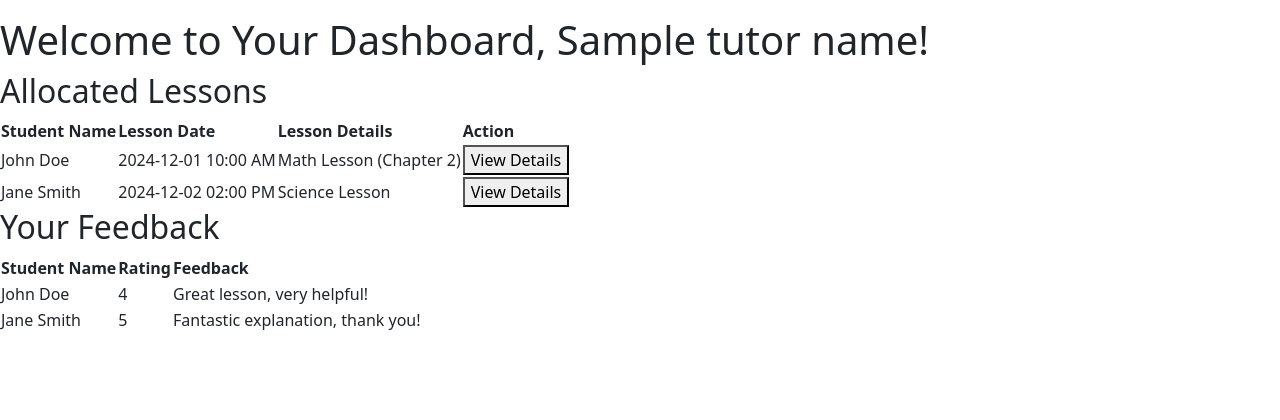
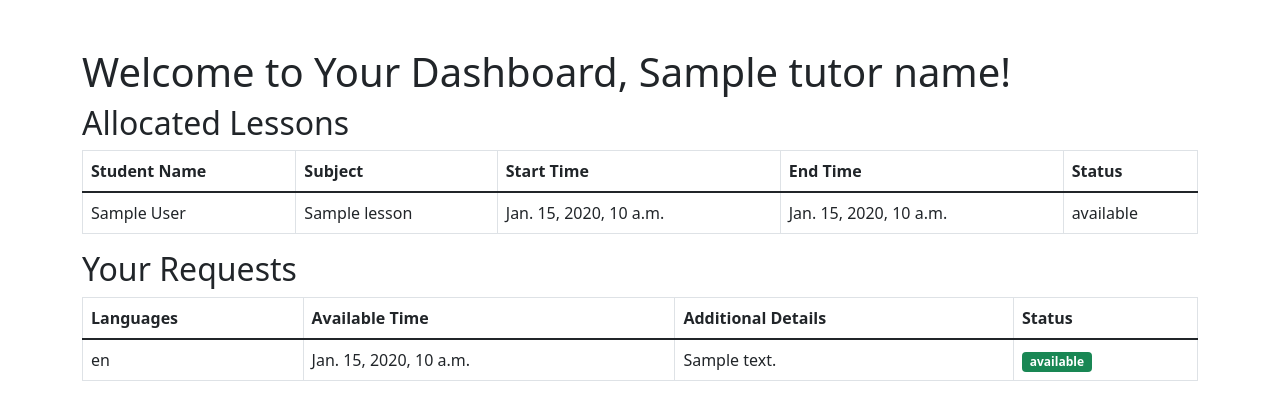
Before and after one commit to sarutafeel/Team_Lynx, a Django app: template tutorials/templates/tutor_dashboard.html in a window 1280 px wide. Shown: the part 56-476 px from the top of the page. Run offline with Django 3.2, Linux system fonts and the light colour scheme; the template is opened without the code that fills it: most values are stand-ins (such as "Sample title", 1, 10 or a date in 2020); some libraries are stand-ins or nearby versions.

Commit message:
add lesson-scheduling and request for tutors

```diff
--- a/tutorials/templates/tutor_dashboard.html
+++ b/tutorials/templates/tutor_dashboard.html
@@ -1,77 +1,67 @@
 {% extends 'base_content.html' %}
+
 {% block content %}
-<!DOCTYPE html>
-<html lang="en">
-<head>
-    <meta charset="UTF-8">
-    <meta name="viewport" content="width=device-width, initial-scale=1.0">
-    <title>Tutor Dashboard</title>
-</head>
-<body>
-
-
-    <!-- Tutor Dashboard Content -->
-    <section class="dashboard-content">
-        <h1>Welcome to Your Dashboard, {{tutor_name}}!</h1>
+<div class="container mt-5">
+    <h1>Welcome to Your Dashboard, {{ tutor_name }}!</h1>
 
     <!-- Allocated Lessons Section -->
-        <section class="lessons-section">
     <h2>Allocated Lessons</h2>
-            <table>
+    <table class="table table-bordered">
         <thead>
             <tr>
                 <th>Student Name</th>
-                        <th>Lesson Date</th>
-                        <th>Lesson Details</th>
-                        <th>Action</th>
+                <th>Subject</th>
+                <th>Start Time</th>
+                <th>End Time</th>
+                <th>Status</th>
             </tr>
         </thead>
         <tbody>
-                    <!-- Sample data rows -->
+            {% for lesson in lessons %}
             <tr>
-                        <td>John Doe</td>
-                        <td>2024-12-01 10:00 AM</td>
-                        <td>Math Lesson (Chapter 2)</td>
-                        <td><button>View Details</button></td>
+                <td>{{ lesson.student.first_name }} {{ lesson.student.last_name }}</td>
+                <td>{{ lesson.subject }}</td>
+                <td>{{ lesson.start_time }}</td>
+                <td>{{ lesson.end_time }}</td>
+                <td>{{ lesson.status }}</td>
             </tr>
+            {% empty %}
             <tr>
-                        <td>Jane Smith</td>
-                        <td>2024-12-02 02:00 PM</td>
-                        <td>Science Lesson</td>
-                        <td><button>View Details</button></td>
+                <td colspan="5" class="text-center">No lessons allocated.</td>
             </tr>
+            {% endfor %}
         </tbody>
     </table>
-        </section>
 
-        <!-- Feedback Section -->
-        <section class="feedback-section">
-            <h2>Your Feedback</h2>
-            <table>
+    <!-- Tutor Requests Section -->
+    <h2>Your Requests</h2>
+    <table class="table table-bordered">
         <thead>
             <tr>
-                        <th>Student Name</th>
-                        <th>Rating</th>
-                        <th>Feedback</th>
+                <th>Languages</th>
+                <th>Available Time</th>
+                <th>Additional Details</th>
+                <th>Status</th>
             </tr>
         </thead>
         <tbody>
-                    <!-- Sample data rows -->
+            {% for request in tutor_requests %}
             <tr>
-                        <td>John Doe</td>
-                        <td>4</td>
-                        <td>Great lesson, very helpful!</td>
+                <td>{{ request.languages }}</td>
+                <td>{{ request.available_time }}</td>
+                <td>{{ request.additional_details }}</td>
+                <td>
+                    <span class="badge {% if request.status == 'available' %}bg-success{% else %}bg-danger{% endif %}">
+                        {{ request.status }}
+                    </span>
+                </td>
             </tr>
+            {% empty %}
             <tr>
-                        <td>Jane Smith</td>
-                        <td>5</td>
-                        <td>Fantastic explanation, thank you!</td>
+                <td colspan="4" class="text-center">No tutor requests available.</td>
             </tr>
+            {% endfor %}
         </tbody>
     </table>
-        </section>
-    </section>
-</main>
-</body>
-</html>
+</div>
 {% endblock %}
```
Also changed, not shown: tutorials/views.py (+7 -2 lines), tutorials/migrations/0011_merge_0002_profile_0010_tutorrequest_status.py (added). Lines whose indentation alone changed are shown as unchanged.
